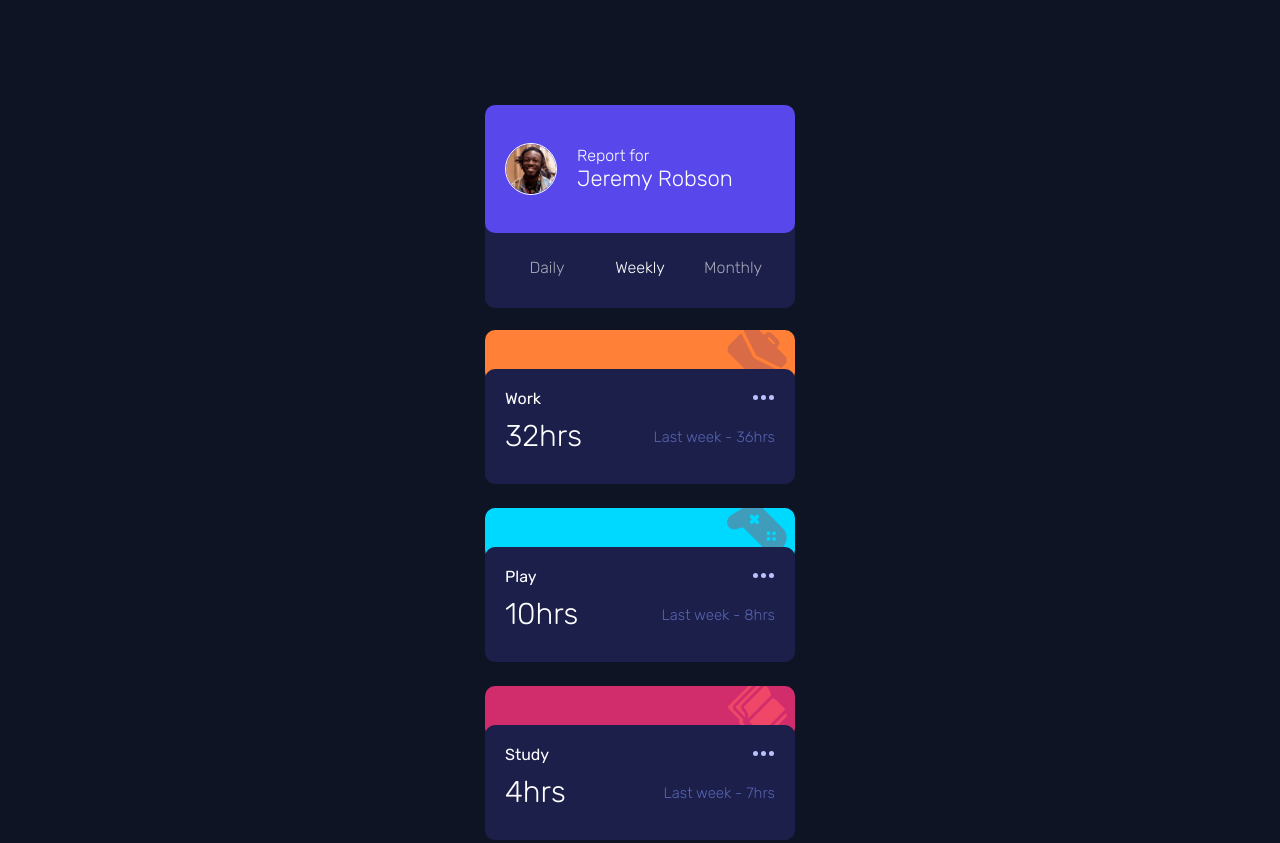
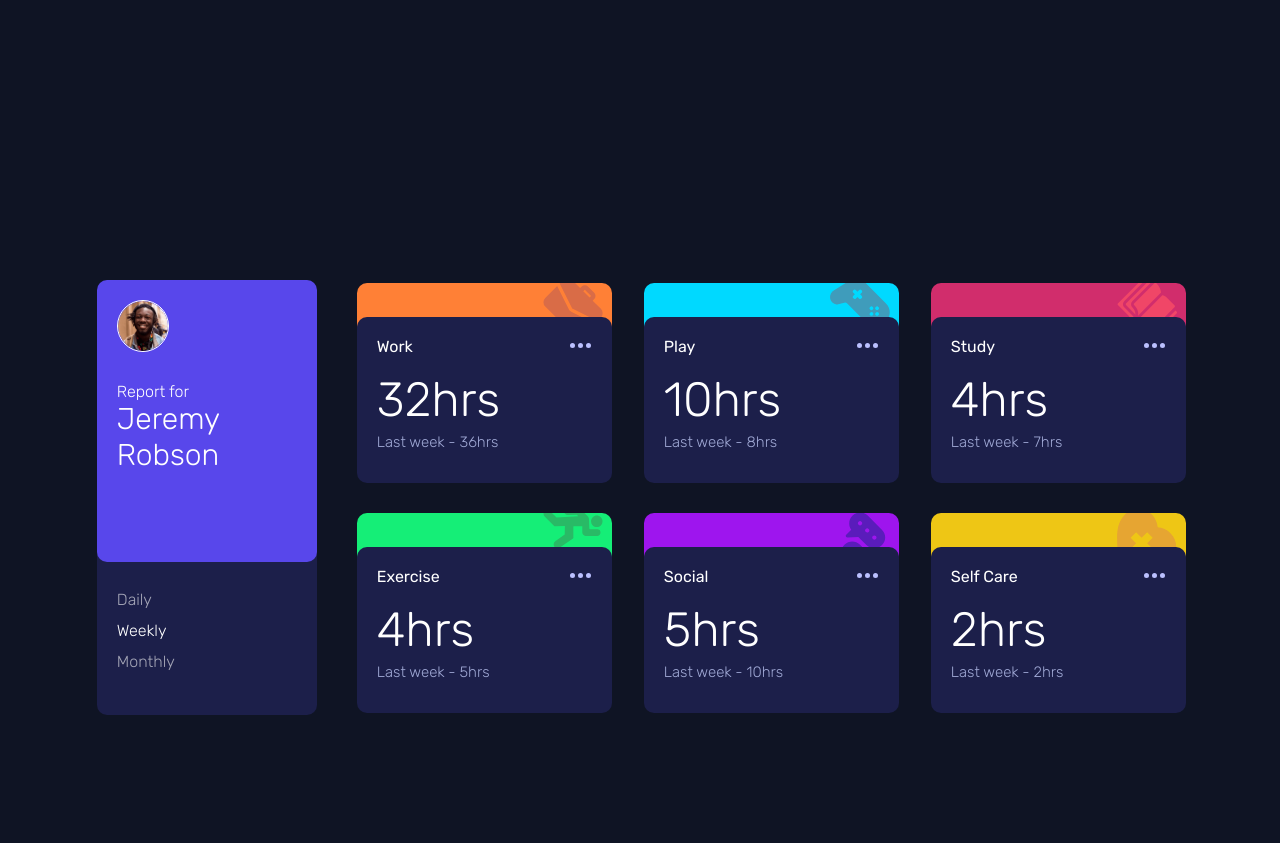
Before and after one commit to Hikki12/time-tracking-dashboard-challenge, a plain HTML site: page index.html in a window 1280 px wide. Shown: the top 843 px of the page. Drawn offline with Linux system fonts and the light colour scheme.

Commit message:
responsive view added

```diff
--- a/assets/css/desktop.css
+++ b/assets/css/desktop.css
@@ -0,0 +1,114 @@
+.section {
+    margin: 30vh 0;
+}
+
+.container {
+    flex-direction: row;
+    height: 100%;
+    width: 88%;
+    margin: 0 auto;
+    /* border: 2px solid green; */
+}
+
+
+/*USER*/
+.user-container {
+    padding: 0;
+    /* border: 2px solid yellow; */
+    height: 60%;
+    /* width: 20%; */
+    /* margin-right: 20px; */
+    margin: auto auto;
+    margin-left: 20px;
+
+}
+
+
+.user-card {
+    height: 403px;
+    width:220px;
+    min-width: 220px !important;
+    max-width: 200px !important;
+    margin-bottom: 56%;
+    /* margin-left: 20%; */
+}
+
+.user-card-upper {
+    flex-direction: column;
+    height: 60%;
+}
+
+.user-image {
+    align-self: flex-start;
+}
+
+.user-info {
+    align-self: flex-start;
+    margin-left: 0;
+    margin-top: 30px;
+}
+.user-name {
+    font-size: 30px;
+    font-weight: 100;
+}
+
+.user-card-lower {
+    padding-left: 20px;
+    height: 48%;
+}
+
+.user-buttons-container {
+    flex-direction: column;
+    text-align: left;
+    align-self: flex-start;
+    top: 35%;
+}
+
+.user-button {
+    margin-bottom: 12px;
+}
+
+/* TASKS*/
+.tasks-container {
+    display: flex;
+    flex-wrap: wrap;
+    height: 100%;
+    padding:0;
+    width: 80%;
+    margin: auto 0;
+    justify-content: left;
+    /* border: 2px solid green; */
+}
+
+.task-card {
+    min-width: 255px;
+    min-height: 170px;
+    margin-top: 10px;
+    margin-bottom: 50px;
+    margin-left: 40px;
+    margin-right: -8px;
+}
+
+
+.task-card-upper {
+    height: 30%;
+}
+
+.task-card-lower {
+    height: 74%;
+}
+
+.task-info {
+    flex-direction: column;
+}
+
+.task-info .task-time {
+    text-align: left;
+    margin-top: 5px;
+    font-size: 48px;
+}
+
+.task-info .task-lastreport {
+    text-align: left;
+    margin-top: 5px;
+}
--- a/assets/css/styles.css
+++ b/assets/css/styles.css
@@ -29,11 +29,17 @@ html, body {
 .container {
     display: flex;
     flex-direction: column;
+    height: 100%;
+
 }
 
 
 /* ----- USER CARD -----*/
-.user-card{
+.user-container {
+    padding: 0 30px;;
+}
+
+.user-card {
     position: relative;
     margin: 0 auto;
     max-width: 400px;
@@ -104,8 +110,15 @@ html, body {
     color: white;
 }
 
+.is-inactive {
+    color: rgba(255, 255, 255, .8);
+}
 
 /*----- TASK CARD ----*/
+.tasks-container {
+    padding: 0 30px;
+}
+
 .task-card {
     position: relative;
     margin: 0 auto;
@@ -115,6 +128,8 @@ html, body {
     height: 130px;
     border-radius: 10px;
 }
+
+
 
 .task-card-upper {
     background-color: var(--violet);
@@ -127,7 +142,7 @@ html, body {
     background-repeat: no-repeat;
     width: 60px;
     position: relative;
-    left: 78%;
+    left: 73%;
     top: -10%;
 }
 
@@ -148,14 +163,17 @@ html, body {
 .icon-work {
     background-image: url("../images/icon-ellipsis.svg");
     background-repeat: no-repeat;
-    width: 8%;
+    width: 10%;
     margin-top:6px;
     transform: rotate(90);
 }
 
+.icon-work:hover {
+    cursor: pointer;
+}
 
 .task-type-container p {
-    width:8%;
+    width: 8%;
     flex-grow: 1;
 }
 
@@ -175,7 +193,7 @@ html, body {
     align-items: center;
     font-size: 15px;
     font-weight: 100;
-    color:rgba(123, 145, 243, 0.6);
+    color:rgba(192, 202, 248, 0.8);
     text-align: right;
     margin-top:10px;
 }
@@ -205,7 +223,6 @@ html, body {
 }
 
 .attribution {
-    margin-top: 70vh;
-    margin-bottom: 10vh;
 
+    padding-bottom: 5vh;
 }
--- a/assets/js/main.js
+++ b/assets/js/main.js
@@ -0,0 +1,27 @@
+
+const dailyBtn = document.getElementById('dailyBtn');
+const weeklyBtn = document.getElementById('weeklyBtn');
+const monthlyBtn = document.getElementById('monthlyBtn');
+
+const updateButtonState = (id) => {
+    if (id === 'daily'){
+        dailyBtn.className = 'user-button is-active'
+        weeklyBtn.className = 'user-button is-inactive';
+        monthlyBtn.className = 'user-button is-inactive';
+    }
+    else if(id === 'weekly'){
+        dailyBtn.className = 'user-button is-inactive'
+        weeklyBtn.className = 'user-button is-active';
+        monthlyBtn.className = 'user-button is-inactive';
+    }
+    else if(id === 'monthly'){
+        dailyBtn.className = 'user-button is-inactive'
+        weeklyBtn.className = 'user-button is-inactive';
+        monthlyBtn.className = 'user-button is-active';
+    }
+}
+
+
+dailyBtn.addEventListener('click', () => updateButtonState('daily'));
+weeklyBtn.addEventListener('click', () => updateButtonState('weekly'));
+monthlyBtn.addEventListener('click', () => updateButtonState('monthly'));
--- a/index.html
+++ b/index.html
@@ -4,12 +4,12 @@
   <meta charset="UTF-8">
   <meta name="viewport" content="width=device-width, initial-scale=1.0"> <!-- displays site properly based on user's device -->
 
-  <link rel="icon" type="image/png" sizes="32x32" href="./images/favicon-32x32.png">
+  <link rel="icon" type="image/png" sizes="32x32" href="./assets/images/favicon-32x32.png">
   <link rel="preconnect" href="https://fonts.googleapis.com">
   <link rel="preconnect" href="https://fonts.gstatic.com" crossorigin>
   <link href="https://fonts.googleapis.com/css2?family=Rubik:wght@300;400;500&display=swap" rel="stylesheet">
   <link rel="stylesheet" href="./assets/css/styles.css">
-  <link rel="stylesheet" media="(max-width: 800px)" href="mobile.css" />
+  <link rel="stylesheet" media="(min-width: 800px)" href="./assets/css/desktop.css" />
   <title>Frontend Mentor | Time tracking dashboard</title>
 
   <!-- Feel free to remove these styles or customise in your own stylesheet 👍 -->
@@ -22,6 +22,7 @@
 
   <section class="section">
     <div class="container">
+      <div class="user-container">
         <div class="user-card">
           <div class="user-card-upper">
             <img class="user-image" alt="user-icon" src="./assets/images/image-jeremy.png"/>
@@ -32,12 +33,14 @@
           </div>
           <div class="user-card-lower">
             <div class="user-buttons-container">
-            <a class="user-button" id="dailyBtn">Daily</a>
-            <a class="user-button is-active" id="weeklyBtn">Weekly</a>
-            <a  class="user-button" id="monthlyBtn">Monthly</a>
+              <div class="user-button" id="dailyBtn">Daily</div>
+              <div class="user-button is-active" id="weeklyBtn">Weekly</div>
+              <div  class="user-button" id="monthlyBtn">Monthly</div>
             </div>
           </div>
         </div>
+      </div>
+      <div class="tasks-container">
 
         <div class="task-card">
           <div class="task-card-upper task-type-work">
@@ -134,17 +137,17 @@
             </div>
           </div>
         </div>
+
+      </div>
     </div>
 
   </div>
   </section>
 
-
-
-
   <div class="attribution">
     Challenge by <a href="https://www.frontendmentor.io?ref=challenge" target="_blank">Frontend Mentor</a>.
     Coded by <a href="https://github.com/Hikki12" target="_blank" style="color: var(--soft-blue);">Hikki12</a>.
   </div>
+  <script type="text/javascript" src="./assets/js/main.js"></script>
 </body>
 </html>
```
Lines whose indentation alone changed are shown as unchanged.
